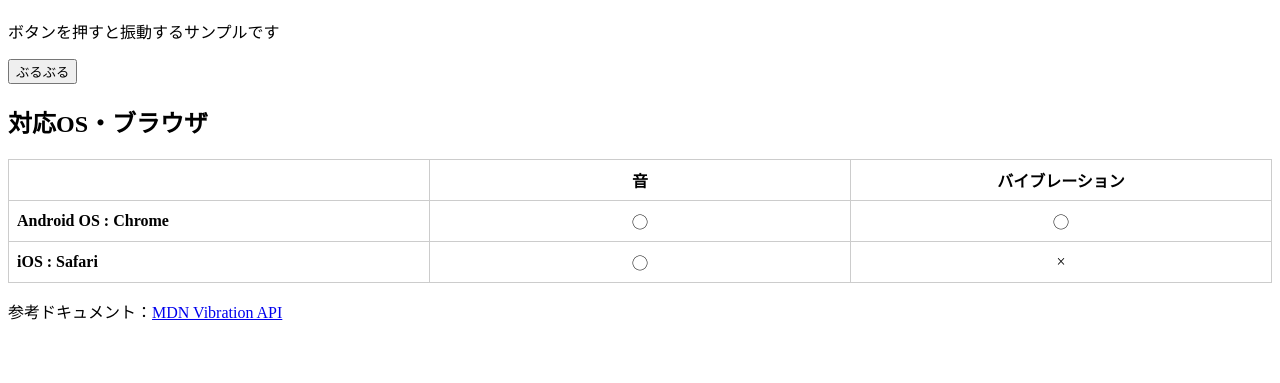
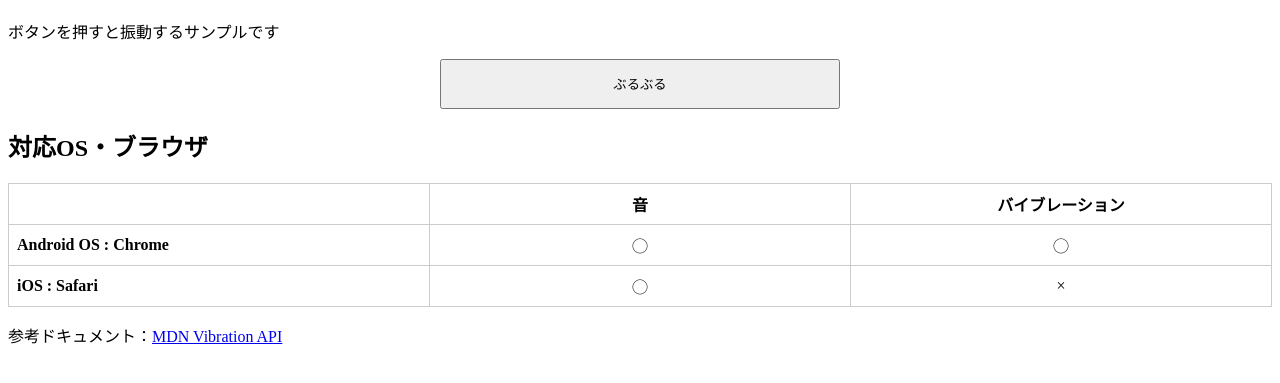
Before and after one commit to chinen-octtn/SampleVibrationAPI, a plain HTML site: page docs/index.html in a window 1280 px wide. Shown: the part 61-444 px from the top of the page. Drawn offline with Linux system fonts and the light colour scheme.

Commit message:
mod: button style

```diff
--- a/docs/index.html
+++ b/docs/index.html
@@ -44,12 +44,20 @@
     th[scope="row"] {
       text-align: left;
     }
+
+    button {
+      padding: 1em;
+      width: min(80%, 400px);
+      margin: 0 auto;
+      display: block;
+      cursor: pointer;
+    }
   </style>
 </head>
 <body>
   <h1>Vibration API</h1>
   <p>ボタンを押すと振動するサンプルです</p>
-  <button type="button" id="button" class="snd__caution">ぶるぶる</button>
+  <button type="button" id="button" class="snd__transition_up">ぶるぶる</button>
 
   <section>
     <h2>対応OS・ブラウザ</h2>
```
